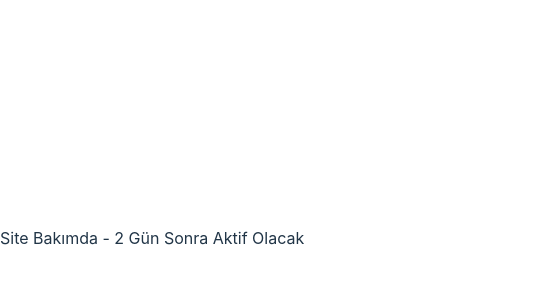
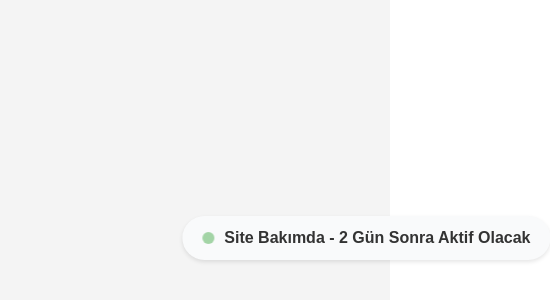
Before and after one commit to yusufuyar01/kyk_yemek_kahvalti, a React (Vite) app in the folder kykyemek/: page / in a window 390 px wide. Shown: the part 184-484 px from the top of the page, 550 px wide, since content can reach past the window. Built offline with nearby package versions, Linux system fonts and the light colour scheme.

Commit message:
Update MobileMealPlanner.css

```diff
--- a/kykyemek/src/MobileMealPlanner.css
+++ b/kykyemek/src/MobileMealPlanner.css
@@ -1,37 +1,61 @@
-/* Tüm sayfa ve ekranı kapsamak için genel ayarlar */
-html, body {
-  width: 100%;
-  height: 100%;
+/* Genel stil ayarları */
+body {
+  display: flex;
+  justify-content: center;
+  align-items: center;
+  height: 100vh;
   margin: 0;
-  padding: 0;
-  overflow: hidden;
+  background-color: #f4f4f4;
+  font-family: Arial, sans-serif;
 }
 
-/* Tam ekran kapsama */
-.maintenance-container {
+/* Durum konteyneri */
+.status-container {
   display: flex;
-  flex-direction: column;
-  justify-content: center;
   align-items: center;
-  width: 100%; /* Yatayda tam genişlik */
-  height: 100%; /* Dikeyde tam yükseklik */
-  background-color: #f0f0f0; /* Arka plan rengi */
-  color: #333;
-  font-family: Arial, sans-serif;
-  box-sizing: border-box;
+  background-color: #f9fafb;
+  padding: 10px 20px;
+  border-radius: 25px;
+  box-shadow: 0 2px 4px rgba(0, 0, 0, 0.1);
+  animation: slide-in 2s ease-in-out infinite;
 }
 
-/* Ana mesaj stili */
-.maintenance-message {
-  font-size: 2rem;
-  font-weight: bold;
-  text-align: center;
+/* Durum noktası */
+.status-dot {
+  width: 12px;
+  height: 12px;
+  background-color: #4caf50; /* Yeşil renk */
+  border-radius: 50%;
+  margin-right: 10px;
+  animation: blink 1s infinite;
 }
 
-/* Alt mesaj (2 gün sonra aktif olacak) stili */
-.maintenance-submessage {
-  color: red;
-  font-size: 1.2rem;
-  margin-top: 1rem;
-  text-align: center;
+/* Mesaj stili */
+.status-message {
+  font-size: 16px;
+  font-weight: bold;
+  color: #333;
+  white-space: nowrap;
 }
+
+/* Animasyonlar */
+@keyframes blink {
+  0%, 100% {
+    opacity: 1;
+  }
+  50% {
+    opacity: 0.5;
+  }
+}
+
+@keyframes slide-in {
+  0% {
+    transform: translateX(-100%);
+  }
+  50% {
+    transform: translateX(0%);
+  }
+  100% {
+    transform: translateX(100%);
+  }
+}
```
